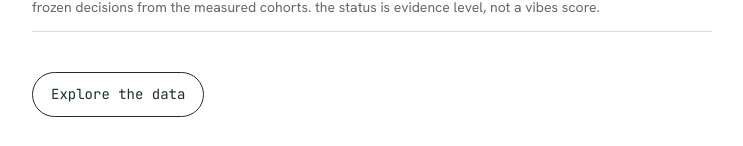
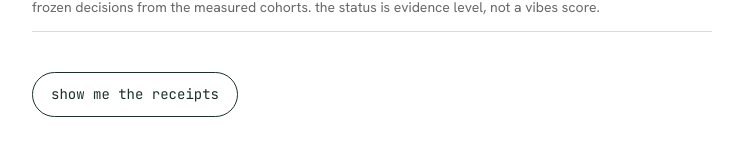
Before and after one commit to kvnloo/z0evals, a Next.js app in the folder web/: page /z0intelligence-function-routing in a window 1280 px wide. Shown: the part 10665-10811 px from the top of the page, without its empty margins (268-1011 px from the left). Built offline with nearby package versions, Linux system fonts and the light colour scheme; a web font is replaced by a local one.

Commit message:
style(blog): lowercase the shared story controls

```diff
--- a/web/components/StoryShell.tsx
+++ b/web/components/StoryShell.tsx
@@ -22,8 +22,8 @@ export default function StoryShell({
   banner,
   story,
   explore,
-  exploreLabel = "Explore the data",
-  storyLabel = "Back to the story",
+  exploreLabel = "show me the receipts",
+  storyLabel = "back to the story",
 }: {
   meta: StoryMeta;
   toc: TocItem[];
```
